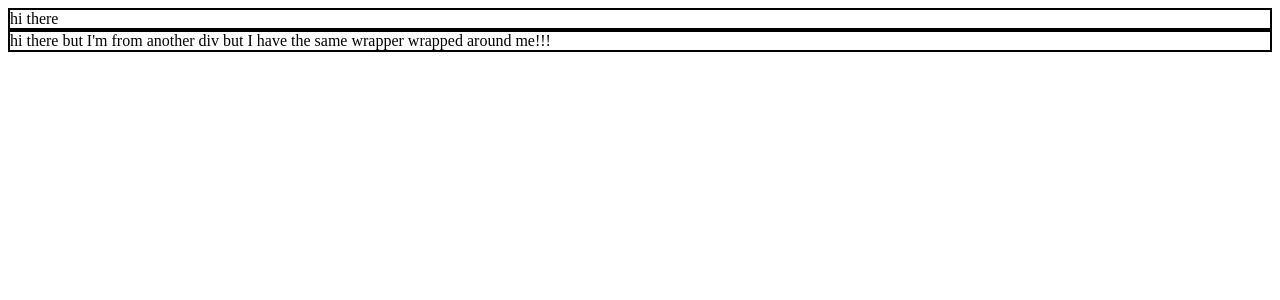
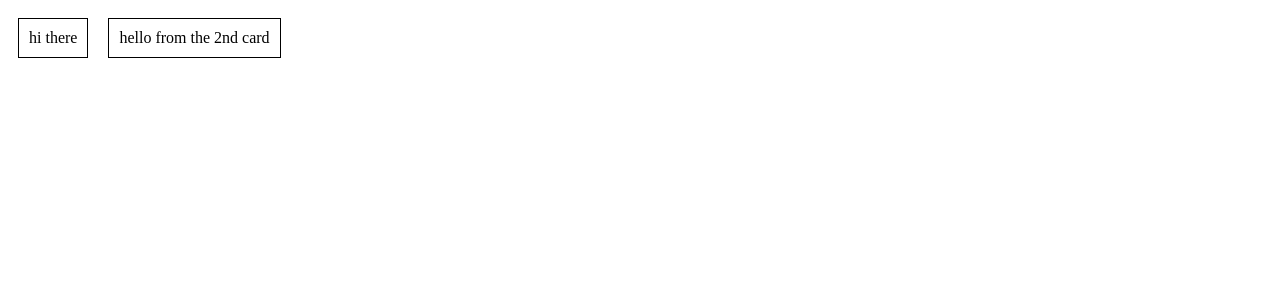
Before and after one commit to dibyarupajena/react-work, a React (Vite) app in the folder week-6-exps/: page / in a window 1280 px wide. Shown: the top 300 px of the page. Built offline with nearby package versions, Linux system fonts and the light colour scheme.

Commit message:
Non-easy example-2 of CardWrappers, SORRY did empty commit earlier

```diff
--- a/week-6-exps/src/App.jsx
+++ b/week-6-exps/src/App.jsx
@@ -1,27 +1,27 @@
 function App() {
-  return <div>
-  <CardWrapper innerComponent={<TextComponent />} />
-  <CardWrapper innerComponent={<TextComponent2 />} />
+
+  return (
+    <div style={{display: "flex"}}>
+      <Card>
+        hi there
+      </Card>
+      <Card>
+        <div>
+          hello from the 2nd card
+        </div>
+      </Card>
+    </div>
+  )
+}
+
+function Card({children}) {
+  return <div style={{
+    border: "1px solid black",
+    padding: 10,
+    margin: 10
+  }}>
+    {children}
   </div>
+}
 
-  }
-
-  function CardWrapper({innerComponent}) {
-  // and inside the div, renders the prop
-  return <div style={{border: "2px solid black"}}>
-  {innerComponent}
-  </div>
-  }
-
-  function TextComponent () {
-  return <div>
-  hi there
-  </div>
-  }
-  function TextComponent2 () {
-    return <div>
-    hi there but I'm from another div but I have the same wrapper wrapped around me!!!
-    </div>
-    }
-
-  export default App
+export default App
```
